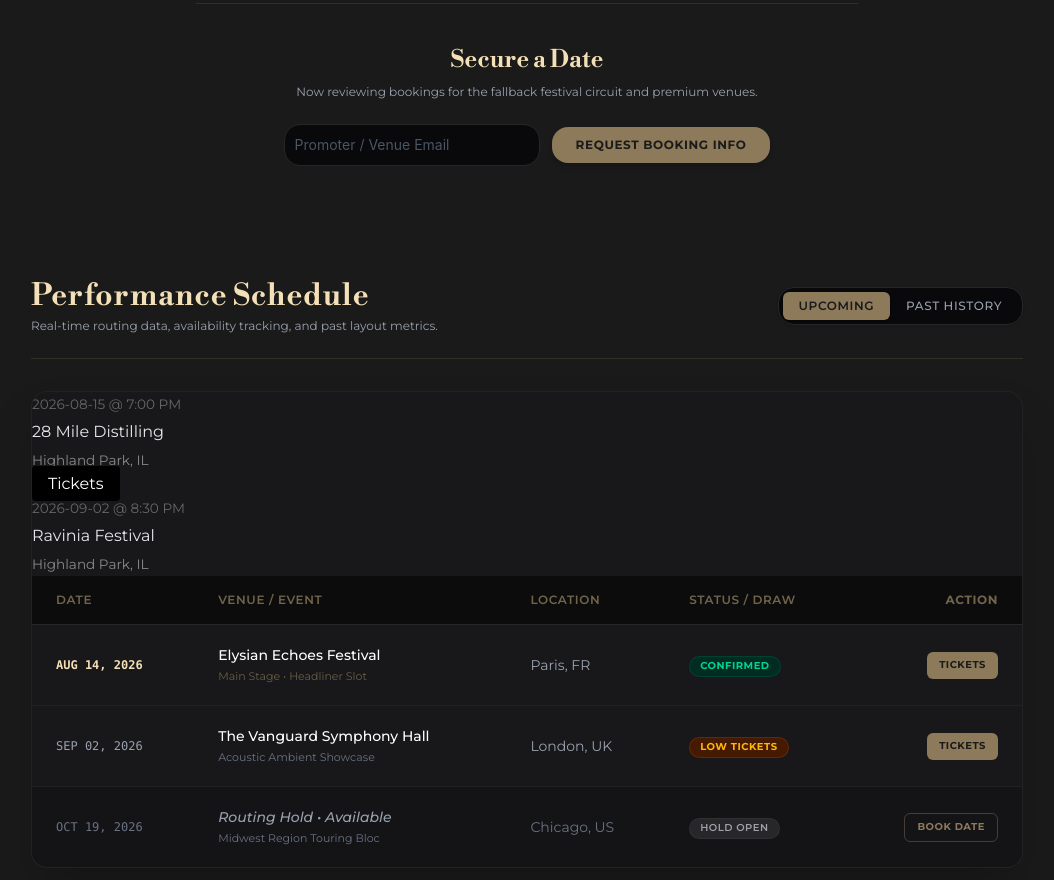
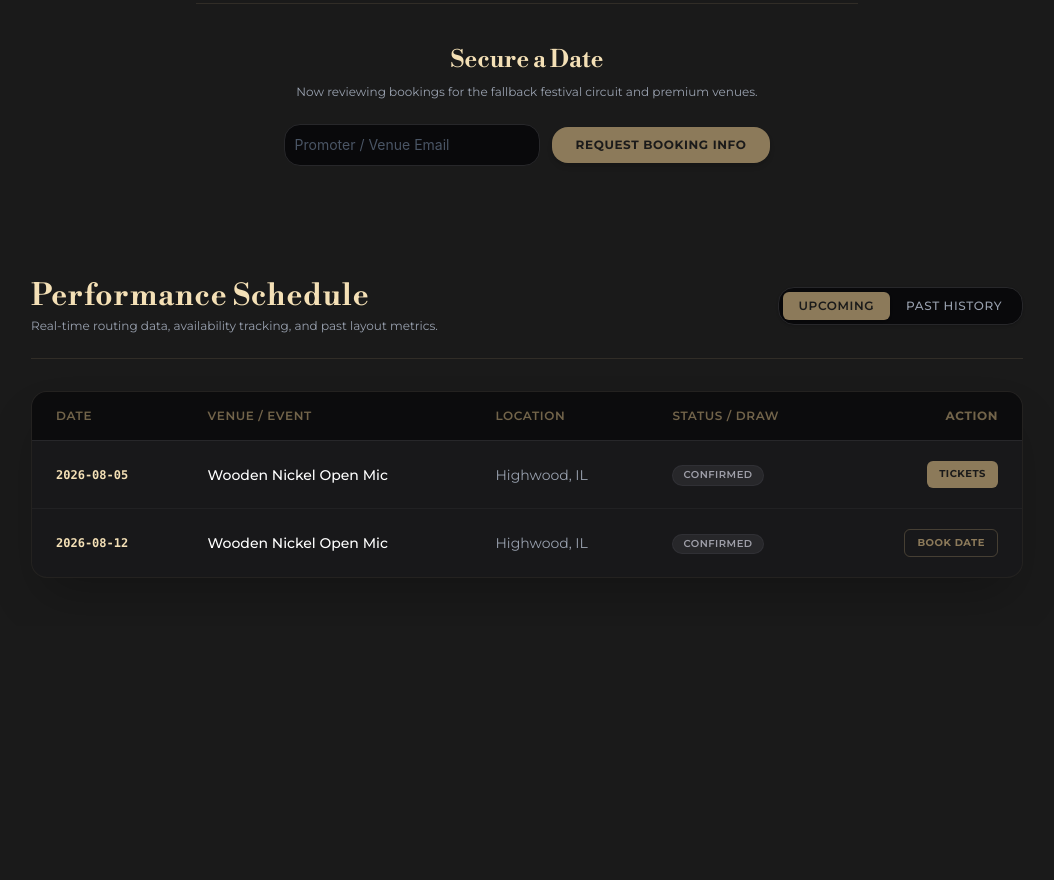
Before and after one commit to guitarlanguage/guitarlanguage.github.io, a website: page index.html in a window 1280 px wide. Shown: the part 918-1798 px from the top of the page, without its empty margins (113-1167 px from the left). After the commit the page ends 1544 px from the top, so only its background shows below. Drawn offline with nearby package versions, Linux system fonts and the light colour scheme.

Commit message:
put a couple of open mic dates in.

```diff
--- a/assets/js/gigs.json
+++ b/assets/js/gigs.json
@@ -1,15 +1,15 @@
 [
   {
-    "date": "2026-08-15",
-    "venue": "28 Mile Distilling",
-    "location": "Highland Park, IL",
-    "time": "7:00 PM",
+    "date": "2026-08-05",
+    "venue": "Wooden Nickel Open Mic",
+    "location": "Highwood, IL",
+    "time": "6:30 PM",
     "link": "https://example.com"
   },
   {
-    "date": "2026-09-02",
-    "venue": "Ravinia Festival",
-    "location": "Highland Park, IL",
+    "date": "2026-08-12",
+    "venue": "Wooden Nickel Open Mic",
+    "location": "Highwood, IL",
     "time": "8:30 PM",
     "link": ""
   }
--- a/index.html
+++ b/index.html
@@ -241,7 +241,7 @@
   <div class="relative overflow-x-auto shadow-2xl border border-brand-gold-dark/10 rounded-2xl bg-zinc-900/60">
     <table class="w-full text-left text-sm text-gray-300">
 
-      <!-- Table Headers -->
+      <!-- Table Headers (Stay Static) -->
       <thead class="text-xs uppercase tracking-wider text-brand-gold-dark/80 bg-zinc-950/80 border-b border-zinc-800">
         <tr>
           <th scope="col" class="px-6 py-4 font-semibold">Date</th>
@@ -252,128 +252,87 @@
         </tr>
       </thead>
 
-      <!-- Table Body Content -->
-      <tbody class="divide-y divide-zinc-800/60">
-        <!-- The container where your list will live -->
-        <div id="tour-dates-container">
-          <p>Loading upcoming shows...</p>
-        </div>
+      <!-- Table Body Content (Rows get injected directly here) -->
+      <tbody id="tour-dates-container" class="divide-y divide-zinc-800/60">
+        <!-- Your JavaScript will loop and append the dynamic <tr> items right here -->
+      </tbody>
 
-        <!-- JavaScript to fetch and render the JSON payload -->
+    </table>
+
+    <!-- Script kept neatly outside the layout table elements -->
     <script>
       async function loadTourDates() {
         try {
-              // Fetch the local JSON file relative to your repository root
           const response = await fetch('assets/js/gigs.json');
           const gigs = await response.json();
 
           const container = document.getElementById('tour-dates-container');
-
-              // Clear the loading text
           container.innerHTML = '';
 
           if (gigs.length === 0) {
-                container.innerHTML = '<p>No upcoming shows scheduled. Check back soon!</p>';
+            container.innerHTML = '<tr><td colspan="5" class="px-6 py-8 text-center text-gray-500 italic">No upcoming shows scheduled. Check back soon!</td></tr>';
             return;
           }
 
-              // Build out the markup string
-              let htmlMarkup = '<table class="tour-list w-full text-left text-sm text-gray-300">';
+          let htmlMarkup = '';
 
           gigs.forEach(gig => {
+            // 1. Handle Status Badges Dynamically based on your JSON values
+            let statusBadge = '';
+            if (gig.status === 'Confirmed') {
+              statusBadge = `<span class="inline-flex items-center gap-1.5 px-2.5 py-0.5 rounded-full text-[10px] font-bold uppercase tracking-wider bg-emerald-950 text-emerald-400 border border-emerald-800/40">Confirmed</span>`;
+            } else if (gig.status === 'Low Tickets') {
+              statusBadge = `<span class="inline-flex items-center gap-1.5 px-2.5 py-0.5 rounded-full text-[10px] font-bold uppercase tracking-wider bg-amber-950 text-amber-400 border border-amber-800/40">Low Tickets</span>`;
+            } else {
+              statusBadge = `<span class="inline-flex items-center gap-1.5 px-2.5 py-0.5 rounded-full text-[10px] font-semibold uppercase tracking-wider bg-zinc-800 text-zinc-400 border border-zinc-700/40">${gig.status || 'Confirmed'}</span>`;
+            }
+
+            // 2. Handle Action Button Dynamically (Tickets Link vs Book Date placeholder)
+            let actionButton = '';
+            if (gig.link) {
+              actionButton = `
+                <a href="${gig.link}" target="_blank" rel="noopener noreferrer" class="inline-flex items-center justify-center px-3 py-1.5 text-2xs font-bold uppercase tracking-wider text-[#1a1a1a] bg-brand-gold-dark hover:bg-brand-gold-light rounded-md transition-all">
+                  Tickets
+                </a>`;
+            } else {
+              actionButton = `
+                <a href="#epk-section" class="inline-flex items-center justify-center px-3 py-1.5 text-2xs font-bold uppercase tracking-wider text-brand-gold-dark border border-brand-gold-dark/40 hover:text-brand-gold-light hover:border-brand-gold-light rounded-md transition-all">
+                  Book Date
+                </a>`;
+            }
+
+            // 3. Build Semantic Table Rows matching your exact style specs
             htmlMarkup += `
-                  <thead class="tour-row text-xs uppercase tracking-wider text-brand-gold-dark/80 bg-zinc-950/80 border-b border-zinc-800">
-                    <div>
-                      <span class="tour-date" style="font-size: 0.85rem; color: #666;">${gig.date} @ ${gig.time}</span>
-                      <h3 class="tour-venue" style="margin: 0.25rem 0;">${gig.venue}</h3>
-                      <span class="tour-location" style="font-size: 0.85rem; color: #888;">${gig.location}</span>
-                    </div>
-                    ${gig.link ? `<a href="${gig.link}" class="tour-btn" target="_blank" style="align-self: center; padding: 0.5rem 1rem; background: #000; color: #fff; text-decoration: none; border-radius: 4px;">Tickets</a>` : ''}
-                  </div>
+              <tr class="hover:bg-zinc-900/80 transition-colors group">
+                <td class="px-6 py-5 whitespace-nowrap font-mono text-xs text-brand-gold-light font-semibold">
+                  ${gig.date}
+                </td>
+                <td class="px-6 py-5 font-medium text-white">
+                  <span class="block">${gig.venue}</span>
+                  <span class="text-[11px] text-brand-gold-dark/70 font-normal">${gig.notes || ''}</span>
+                </td>
+                <td class="px-6 py-5 text-gray-400 whitespace-nowrap">${gig.location}</td>
+                <td class="px-6 py-5 whitespace-nowrap">
+                  ${statusBadge}
+                </td>
+                <td class="px-6 py-5 text-right whitespace-nowrap">
+                  ${actionButton}
+                </td>
+              </tr>
             `;
           });
 
-              htmlMarkup += '</table>';
           container.innerHTML = htmlMarkup;
 
         } catch (error) {
           console.error('Error loading tour dates:', error);
-              document.getElementById('tour-dates-container').innerHTML = '<p>Unable to load tour dates at this time.</p>';
+          document.getElementById('tour-dates-container').innerHTML = '<tr><td colspan="5" class="px-6 py-5 text-center text-red-400">Unable to load tour dates at this time.</td></tr>';
         }
       }
 
-          // Execute the fetch routine as soon as the DOM content is parsed
       document.addEventListener('DOMContentLoaded', loadTourDates);
     </script>
 
-        <!-- Row 1: High Visibility Festival Headline -->
-        <tr class="hover:bg-zinc-900/80 transition-colors group">
-          <td class="px-6 py-5 whitespace-nowrap font-mono text-xs text-brand-gold-light font-semibold">
-            AUG 14, 2026
-          </td>
-          <td class="px-6 py-5 font-medium text-white">
-            <span class="block">Elysian Echoes Festival</span>
-            <span class="text-[11px] text-brand-gold-dark/70 font-normal">Main Stage • Headliner Slot</span>
-          </td>
-          <td class="px-6 py-5 text-gray-400 whitespace-nowrap">Paris, FR</td>
-          <td class="px-6 py-5 whitespace-nowrap">
-            <span class="inline-flex items-center gap-1.5 px-2.5 py-0.5 rounded-full text-[10px] font-bold uppercase tracking-wider bg-emerald-950 text-emerald-400 border border-emerald-800/40">
-              Confirmed
-            </span>
-          </td>
-          <td class="px-6 py-5 text-right whitespace-nowrap">
-            <a href="#" class="inline-flex items-center justify-center px-3 py-1.5 text-2xs font-bold uppercase tracking-wider text-[#1a1a1a] bg-brand-gold-dark hover:bg-brand-gold-light rounded-md transition-all">
-              Tickets
-            </a>
-          </td>
-        </tr>
-
-        <!-- Row 2: Standard Premium Venue Show -->
-        <tr class="hover:bg-zinc-900/80 transition-colors">
-          <td class="px-6 py-5 whitespace-nowrap font-mono text-xs text-gray-400">
-            SEP 02, 2026
-          </td>
-          <td class="px-6 py-5 font-medium text-white">
-            <span class="block">The Vanguard Symphony Hall</span>
-            <span class="text-[11px] text-gray-500 font-normal">Acoustic Ambient Showcase</span>
-          </td>
-          <td class="px-6 py-5 text-gray-400 whitespace-nowrap">London, UK</td>
-          <td class="px-6 py-5 whitespace-nowrap">
-            <span class="inline-flex items-center gap-1.5 px-2.5 py-0.5 rounded-full text-[10px] font-bold uppercase tracking-wider bg-amber-950 text-amber-400 border border-amber-800/40">
-              Low Tickets
-            </span>
-          </td>
-          <td class="px-6 py-5 text-right whitespace-nowrap">
-            <a href="#" class="inline-flex items-center justify-center px-3 py-1.5 text-2xs font-bold uppercase tracking-wider text-[#1a1a1a] bg-brand-gold-dark hover:bg-brand-gold-light rounded-md transition-all">
-              Tickets
-            </a>
-          </td>
-        </tr>
-
-        <!-- Row 3: Hold / Booking Hold Option -->
-        <tr class="hover:bg-zinc-900/80 transition-colors bg-zinc-950/20">
-          <td class="px-6 py-5 whitespace-nowrap font-mono text-xs text-gray-500">
-            OCT 19, 2026
-          </td>
-          <td class="px-6 py-5 font-medium text-gray-400 italic">
-            <span class="block">Routing Hold • Available</span>
-            <span class="text-[11px] text-gray-500 font-normal not-italic">Midwest Region Touring Bloc</span>
-          </td>
-          <td class="px-6 py-5 text-gray-500 whitespace-nowrap">Chicago, US</td>
-          <td class="px-6 py-5 whitespace-nowrap">
-            <span class="inline-flex items-center gap-1.5 px-2.5 py-0.5 rounded-full text-[10px] font-semibold uppercase tracking-wider bg-zinc-800 text-zinc-400 border border-zinc-700/40">
-              Hold Open
-            </span>
-          </td>
-          <td class="px-6 py-5 text-right whitespace-nowrap">
-            <a href="#epk-section" class="inline-flex items-center justify-center px-3 py-1.5 text-2xs font-bold uppercase tracking-wider text-brand-gold-dark border border-brand-gold-dark/40 hover:text-brand-gold-light hover:border-brand-gold-light rounded-md transition-all">
-              Book Date
-            </a>
-          </td>
-        </tr>
-
-      </tbody>
-    </table>
   </div>
 </div>
 
```
Lines whose indentation alone changed are shown as unchanged.
